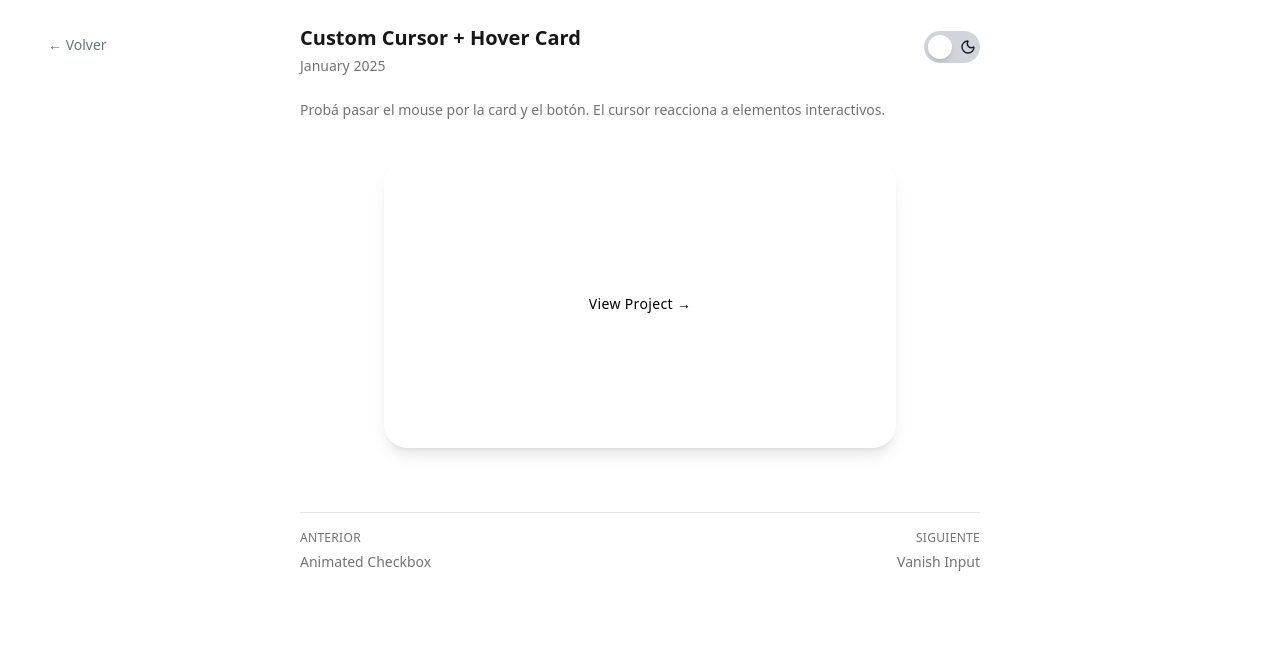
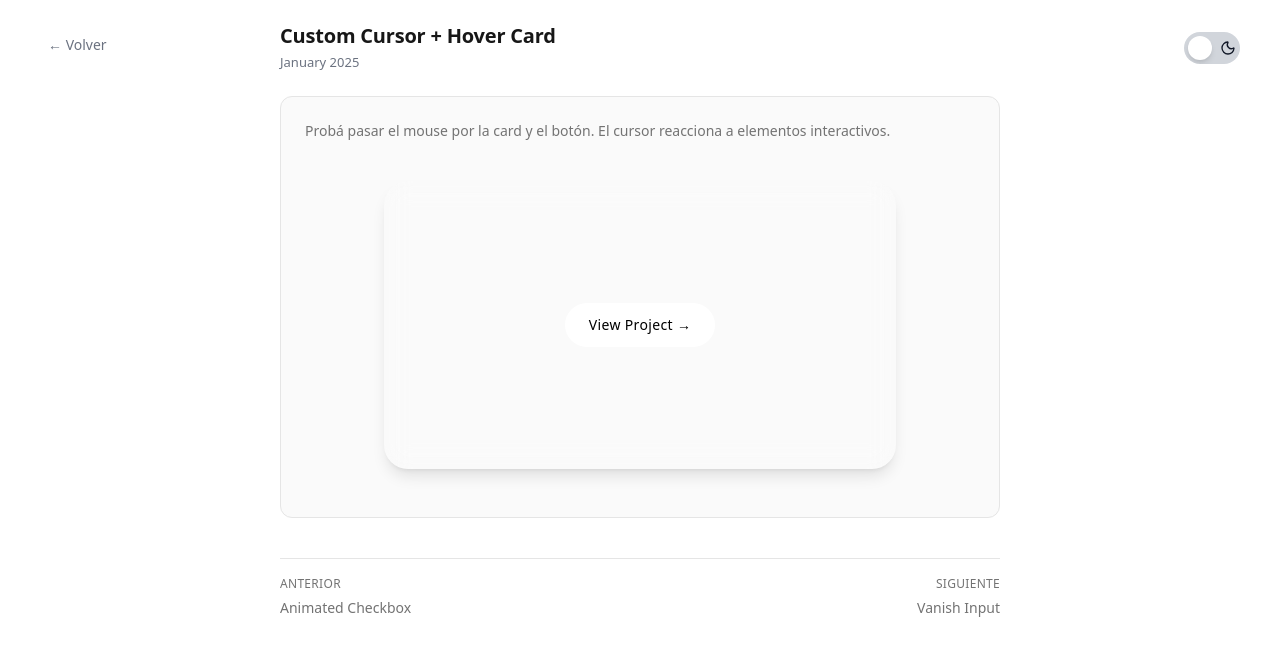
Before and after one commit to franlopezmora/portafolio-FLM, a React (Vite) app: page /prototype/1 in a window 1280 px wide. Shown: the top 652 px of the page. Built offline with nearby package versions, Linux system fonts and the light colour scheme.

Commit message:
- Se implementa un nuevo componente PageLayout para mejorar la estructura de las páginas, se ajustan los estilos de fondo y se actualizan las fechas de los prototipos en prototypes.js.

```diff
--- /dev/null
+++ b/src/components/PageLayout.jsx
@@ -0,0 +1,84 @@
+import { Link } from "react-router-dom";
+import DarkModeToggle from "./DarkModeToggle";
+
+export default function PageLayout({
+  children,
+  backTo = "/",
+  backText = "← Volver",
+  showToc = false,
+  toc = [],
+  onTocItemClick = () => {},
+  className = ""
+}) {
+  return (
+    <main className="bg-white text-neutral-900 dark:bg-neutral-950 dark:text-neutral-100 min-h-screen overflow-x-hidden">
+      <div className="mx-auto max-w-[1200px] px-0 pt-6">
+
+        {/* Layout con flexbox para mejor control del sticky */}
+        <div className="flex gap-x-10">
+
+          {/* RAIL IZQUIERDO: Volver + TOC (sticky) */}
+          <aside className="toc-rail w-[200px] flex-shrink-0">
+            <div
+              style={{
+                position: 'fixed',
+                top: '32px',
+                left: 'calc(50% - 600px)',
+                width: '200px',
+                zIndex: 20,
+                maxHeight: 'calc(100vh - 64px)',
+                overflowY: 'auto',
+                overflowX: 'visible'
+              }}
+            >
+              {/* Volver */}
+              <div className="pl-2">
+                <Link className="essay-back block mb-4 -ml-2" to={backTo}>{backText}</Link>
+              </div>
+
+              {/* TOC (solo si se solicita) */}
+              {showToc && toc.length > 0 && (
+                <nav className="space-y-2 text-sm text-neutral-500 dark:text-neutral-400">
+                  {toc.map((item) => (
+                    <button
+                      key={item.id}
+                      onClick={() => onTocItemClick(item.id)}
+                      className={`block w-full text-left transition-colors duration-200 py-1 px-2 rounded
+                        ${item.level === "h3" ? "pl-6 text-[13px]" : "pl-2"}
+                        hover:text-neutral-900 dark:hover:text-neutral-100 hover:bg-neutral-100 dark:hover:bg-neutral-800
+                      `}
+                    >
+                      {item.text}
+                    </button>
+                  ))}
+                </nav>
+              )}
+            </div>
+          </aside>
+
+          {/* CONTENIDO PRINCIPAL */}
+          <div className="w-full max-w-[720px] mx-auto">
+            {children}
+          </div>
+
+          {/* Espacio derecho para balance visual */}
+          <div className="toc-spacer w-[200px] flex-shrink-0">
+            <div
+              style={{
+                position: 'fixed',
+                top: '32px',
+                right: 'calc(50% - 600px)',
+                width: '200px',
+                zIndex: 20,
+                display: 'flex',
+                justifyContent: 'flex-end'
+              }}
+            >
+              <DarkModeToggle />
+            </div>
+          </div>
+        </div>
+      </div>
+    </main>
+  );
+}
--- a/src/components/PrototypeLayout.jsx
+++ b/src/components/PrototypeLayout.jsx
@@ -1,8 +1,6 @@
-import DarkModeToggle from "./DarkModeToggle";
+import "../styles/essay.css";
 
 export default function PrototypeLayout({
-  title,
-  date,
   description,
   children,
   className = "",
@@ -10,26 +8,11 @@ export default function PrototypeLayout({
   customCursor = null
 }) {
   return (
-    <div className={`${relative ? 'relative' : ''} bg-white text-black dark:bg-neutral-900 dark:text-white ${className}`}>
+    <div className={`${relative ? 'relative' : ''} bg-neutral-50 text-black dark:bg-neutral-900 dark:text-white rounded-xl border border-neutral-200 dark:border-neutral-700 ${className}`}>
       {/* Cursor custom si se proporciona */}
       {customCursor}
 
-      {/* Header con título, fecha y toggle */}
-      <div className="flex items-center justify-between mb-6">
-        <div className="text-left">
-          <h1 className="text-xl font-semibold text-neutral-900 dark:text-neutral-100">
-            {title}
-          </h1>
-          <p className="text-sm text-neutral-500 dark:text-neutral-400 mt-1">
-            {date}
-          </p>
-        </div>
-        <div className="flex items-center gap-4" style={{ marginTop: '-7px' }}>
-          {/* Toggle Dark Mode */}
-          <DarkModeToggle />
-        </div>
-      </div>
-
+      <div className="p-6">
         {description && (
           <p className="text-neutral-500 mb-4 text-sm">
             {description}
@@ -39,5 +22,6 @@ export default function PrototypeLayout({
         {/* Contenido del prototipo */}
         {children}
       </div>
+    </div>
   );
 }
--- a/src/index.css
+++ b/src/index.css
@@ -16,6 +16,21 @@ html, body, #root {
 /* Aplicar transición global para sincronizar todos los cambios de color */
 html, body, #root {
   transition: background-color 200ms ease-in-out;
+}
+
+/* Fondo que se extiende más allá del contenido para evitar fondo blanco al hacer scroll */
+html {
+  background-color: #fafafa; /* bg-neutral-50 - mismo color que el home en modo claro */
+}
+
+body {
+  background-color: #fafafa; /* bg-neutral-50 - mismo color que el home en modo claro */
+}
+
+/* Fondo para modo oscuro */
+.dark html,
+.dark body {
+  background-color: #171717; /* bg-neutral-900 - mismo color que el home en modo oscuro */
 }
 
 /* Estilos del scrollbar que se camuflan con el fondo */
--- a/src/pages/EssayPage.jsx
+++ b/src/pages/EssayPage.jsx
@@ -1,7 +1,8 @@
 import { useEffect, useRef, useState } from "react";
-import { Link, useParams } from "react-router-dom";
+import { useParams } from "react-router-dom";
 import "../styles/essay.css";
 import PrevNext from "../components/PrevNext";
+import PageLayout from "../components/PageLayout";
 import { homeItems } from "../content/homeItems";
 
 const parseDate = (d) => {
@@ -105,48 +106,13 @@ const prevItem = idx > 0 ? proyectos[idx - 1] : null;
 const nextItem = idx >= 0 && idx < proyectos.length - 1 ? proyectos[idx + 1] : null;
 
 return (
-<main className="bg-white text-neutral-900 dark:bg-neutral-950 dark:text-neutral-100 min-h-screen overflow-x-hidden">
-  <div className="mx-auto max-w-[1200px] px-0 pt-6">
-
-    {/* Layout con flexbox para mejor control del sticky */}
-    <div className="flex gap-x-10">
-
-      {/* RAIL IZQUIERDO: Volver + TOC (sticky) */}
-      <aside className="toc-rail w-[200px] flex-shrink-0">
-        <div
-          style={{
-            position: 'fixed',
-            top: '32px',
-            left: 'calc(50% - 600px)',
-            width: '200px',
-            zIndex: 20,
-            maxHeight: 'calc(100vh - 64px)',
-            overflowY: 'auto'
-          }}
+  <PageLayout
+    backTo="/"
+    backText="← Volver"
+    showToc={true}
+    toc={toc}
+    onTocItemClick={goTo}
   >
-          {/* Volver */}
-          <Link className="essay-back block mb-4" to="/">← Volver</Link>
-
-          {/* TOC */}
-          <nav className="space-y-2 text-sm text-neutral-500 dark:text-neutral-400">
-            {toc.map((item) => (
-              <button
-                key={item.id}
-                onClick={() => goTo(item.id)}
-                className={`block w-full text-left transition-colors duration-200 py-1 px-2 rounded
-                  ${item.level === "h3" ? "pl-6 text-[13px]" : "pl-2"}
-                  hover:text-neutral-900 dark:hover:text-neutral-100 hover:bg-neutral-100 dark:hover:bg-neutral-800
-                `}
-              >
-                {item.text}
-              </button>
-            ))}
-          </nav>
-        </div>
-      </aside>
-
-      {/* CONTENIDO PRINCIPAL */}
-      <div className="w-full max-w-[720px] mx-auto">
     {/* Header */}
     <header className="mb-6">
       <h1 className="essay-title">{frontmatter.title || "Untitled"}</h1>
@@ -170,13 +136,7 @@ return (
          next={nextItem ? { title: nextItem.title, href: nextItem.href } : null}
        />
      </div>
-      </div>
-
-      {/* Espacio derecho para balance visual */}
-      <div className="toc-spacer w-[200px] flex-shrink-0" />
-    </div>
-  </div>
-</main>
+    </PageLayout>
   );
 
 
--- a/src/pages/PrototypePage.jsx
+++ b/src/pages/PrototypePage.jsx
@@ -1,8 +1,9 @@
 // src/pages/PrototypePage.jsx
 import { useState } from "react";
-import { useParams, Link } from "react-router-dom";
+import { useParams } from "react-router-dom";
 import { PROTOTYPES } from "../prototypes";
 import PrevNext from "../components/PrevNext";
+import PageLayout from "../components/PageLayout";
 
 // 👇 importa tus componentes
 import CustomCursor from "../components/prototypes/CustomCursor";
@@ -33,8 +34,6 @@ export default function PrototypePage() {
     if (id === "1") {
       return (
         <PrototypeLayout
-          title="Custom Cursor + Hover Card"
-          date="January 2025"
           description="Probá pasar el mouse por la card y el botón. El cursor reacciona a elementos interactivos."
           relative={true}
           customCursor={enabled && <CustomCursor seed={seed} />}
@@ -59,8 +58,6 @@ export default function PrototypePage() {
     if (id === "2") {
       return (
         <PrototypeLayout
-          title="Vanish Input"
-          date="February 2025"
           description="Escribí y presioná Enter: las letras se borran y el caret regresa a su lugar."
         >
           <div className="grid place-items-center py-8">
@@ -227,34 +224,19 @@ export default function PrototypePage() {
   };
 
   return (
-    <main className="bg-white text-neutral-900 dark:bg-neutral-950 dark:text-neutral-100 min-h-screen overflow-x-hidden">
-      <div className="mx-auto max-w-[1200px] px-0 pt-6">
+    <PageLayout
+      backTo="/"
+      backText="← Volver"
+      showToc={false}
+    >
+      {/* Header con título y fecha */}
+      <header className="mb-6">
+        <h1 className="essay-title">{PROTOTYPES[id]?.title || `Prototype ${id}`}</h1>
+        <p className="essay-meta mt-1">
+          {PROTOTYPES[id]?.date || "January 2025"}
+        </p>
+      </header>
 
-        {/* Layout con flexbox para mejor control del sticky */}
-        <div className="flex gap-x-10">
-
-          {/* RAIL IZQUIERDO: Volver (sticky) */}
-          <aside className="toc-rail w-[220px] flex-shrink-0">
-            <div
-              style={{
-                position: 'sticky',
-                top: '32px',
-                width: '220px',
-                zIndex: 20,
-                maxHeight: 'calc(100vh - 64px)',
-                overflowY: 'auto',
-                overflowX: 'visible'
-              }}
-            >
-              {/* Volver */}
-              <div className="pl-2">
-                <Link className="essay-back block mb-4 -ml-2" to="/">← Volver</Link>
-              </div>
-            </div>
-          </aside>
-
-          {/* CONTENIDO PRINCIPAL */}
-          <div className="w-full max-w-[720px] mx-auto">
       {/* Renderizar el contenido del prototipo */}
       {renderPrototypeContent()}
 
@@ -265,12 +247,6 @@ export default function PrototypePage() {
           next={nextId ? { title: PROTOTYPES[nextId]?.title || `Prototype ${nextId}`, href: `/prototype/${nextId}` } : null}
         />
       </div>
-          </div>
-
-          {/* Espacio derecho para balance visual */}
-          <div className="toc-spacer w-[220px] flex-shrink-0" />
-        </div>
-      </div>
-    </main>
+    </PageLayout>
   );
 }
--- a/src/prototypes.js
+++ b/src/prototypes.js
@@ -2,23 +2,30 @@
 export const PROTOTYPES = {
   1: {
     title: "Custom Cursor + Hover Card",
+    date: "January 2025",
   },
   2: {
     title: "Vanish Input",
+    date: "February 2025",
   },
   3: {
     title: "Dark Mode Toggle",
+    date: "March 2025",
   },
   4: {
     title: "Gooey Tooltip",
+    date: "March 2024",
   },
   5: {
     title: "Pill Nav Dock",
+    date: "April 2025",
   },
   6: {
     title: "Todo List + Animated Checkbox",
+    date: "May 2025",
   },
   7: {
     title: "Sidebar Demo",
+    date: "June 2025",
   },
 };
--- a/src/styles/essay.css
+++ b/src/styles/essay.css
@@ -120,20 +120,11 @@
   margin: 6px 0;
 }
 
-/* Frame para imágenes / videos con borde suave */
+/* Frame para imágenes / videos sin borde */
 .essay-frame {
   border-radius: 12px;
-  background: #f3f4f6;
-  border: 1px solid #e5e7eb;
   overflow: hidden;
   margin: 12px 0;
-}
-
-@media (prefers-color-scheme: dark) {
-  .essay-frame {
-    background: #111418;
-    border-color: rgba(255,255,255,.12);
-  }
 }
 
 .essay-frame > img,
```
Lines whose indentation alone changed are shown as unchanged.
